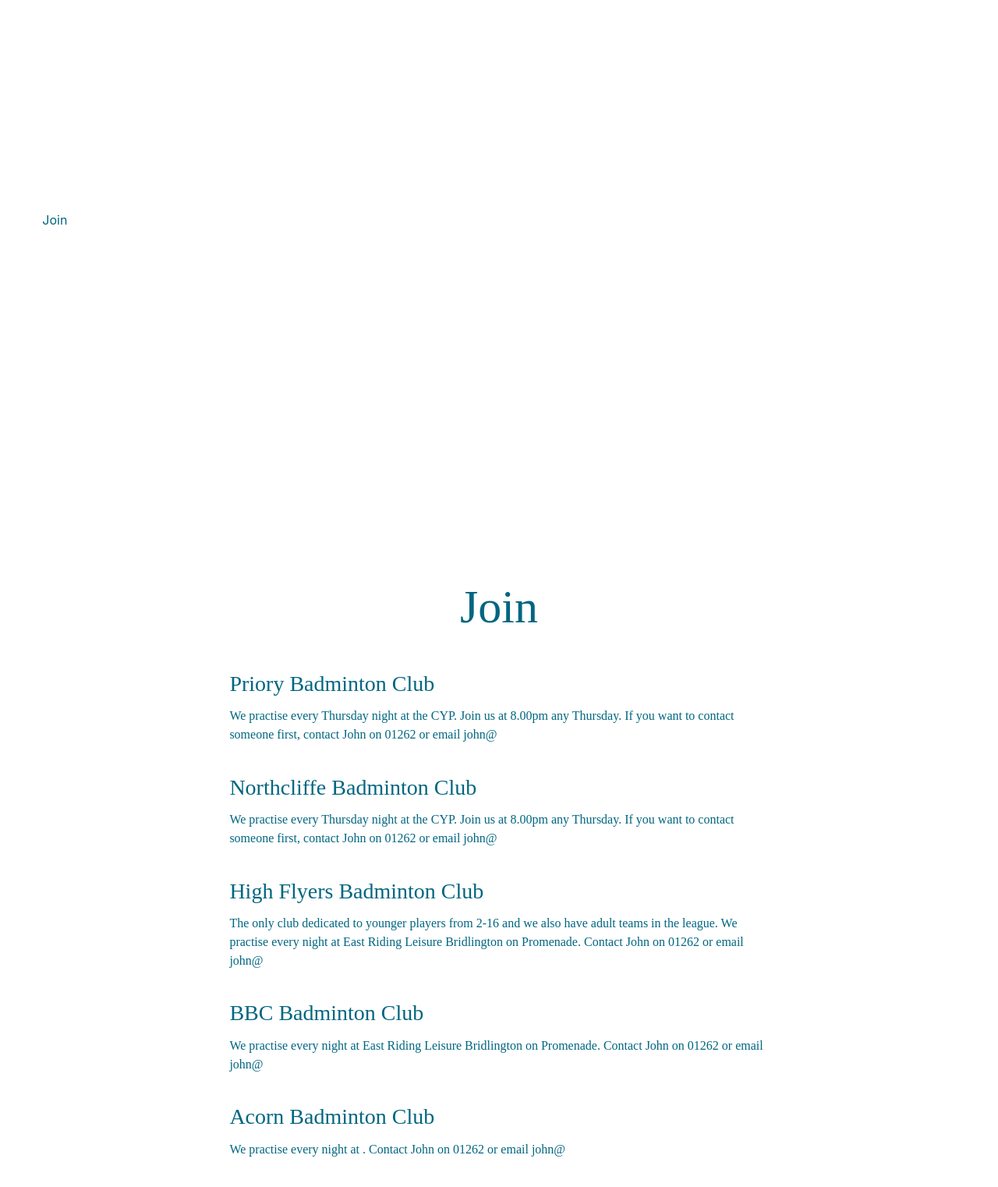
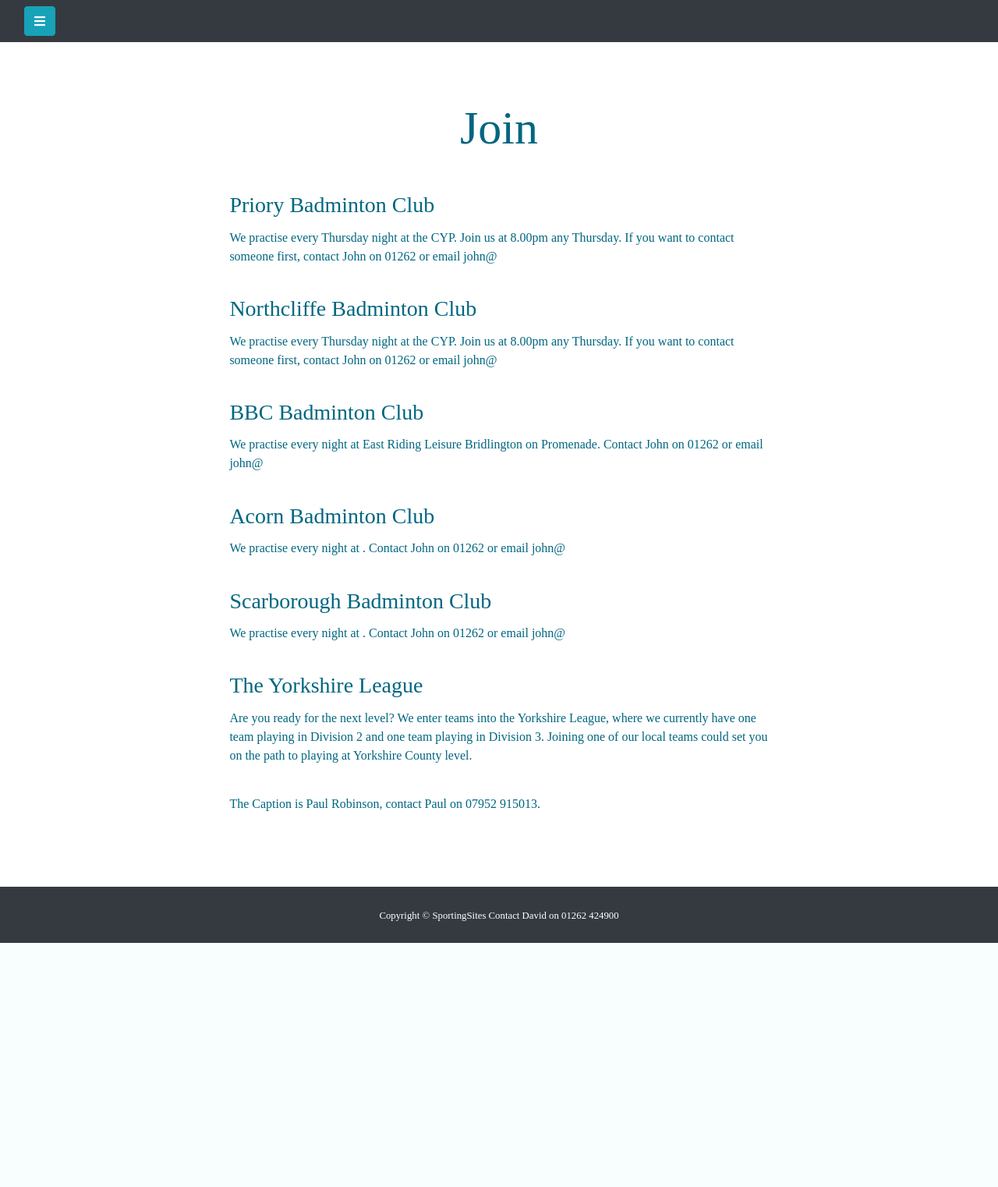
Before and after one commit to Japeaco/Badminton-website, a PHP site: page /join.php in a window 1280 px wide. Shown: the top 1522 px of the page at 78% size. After the commit the page ends 1209 px from the top, so only its background shows below. Run offline with PHP 8.4, Linux system fonts and the light colour scheme; some libraries are stand-ins or nearby versions.

Commit message:
Update join.php

```diff
--- a/join.php
+++ b/join.php
@@ -1,68 +1,40 @@
 <!DOCTYPE html>
 <html>
 <head>
-	<title>Badminton Home</title>
+	<title>Join</title>
 	<meta charset="utf-8">
 	<meta name="viewport" content="width=device-width, initial-scale=1">
 	<link rel="stylesheet" href="badmintonStyle.css">
 	<link rel="stylesheet" href="https://maxcdn.bootstrapcdn.com/bootstrap/4.3.1/css/bootstrap.min.css">
 	<link rel="stylesheet" href="https://use.fontawesome.com/releases/v5.8.2/css/all.css" integrity="sha384-oS3vJWv+0UjzBfQzYUhtDYW+Pj2yciDJxpsK1OYPAYjqT085Qq/1cq5FLXAZQ7Ay" crossorigin="anonymous">
 	<script src="https://ajax.googleapis.com/ajax/libs/jquery/3.3.1/jquery.min.js"></script>
-	<script src="badmintonJS.js"></script>
+	<script src="javascript.js" defer="true"></script>
 	<script src="https://cdnjs.cloudflare.com/ajax/libs/popper.js/1.14.7/umd/popper.min.js"></script>
 	<script src="https://maxcdn.bootstrapcdn.com/bootstrap/4.3.1/js/bootstrap.min.js"></script>
+	<style>
+    #joinItem {
+        color:#006680;
+    }
+    </style>
 </head>
 <body>
 
+<div class="wrapper">
+
 <!-- side navigation -->
-<nav class="nav">
-  <!-- Links -->
-  <ul class="navbar-nav">
-    <li class="nav-item">
-      <a class="nav-link" id="topList" href="home.php">Bridlington and District Badminton association</a>
-    </li>
-    <li class="nav-item">
-      <a class="nav-link" href="home.php">Home</a>
-    </li>
-    <li class="nav-item">
-      <a class="nav-link" href="join.php" style="color:#006680">Join</a>
-    </li>
-	<button class="navbar-toggler" type="button" data-toggle="collapse" data-target="#navbarToggleExternalContent">
-	  Current League Tables
-	</button>
-	<div class="collapse" id="navbarToggleExternalContent">
-      <ul class="navbar-nav">
-        <li class="nav-item">
-          <a id="sideCollapsed" class="nav-link" href="levelDoubles.php">Level Doubles</a>
-        </li>
-        <li class="nav-item">
-          <a id="sideCollapsed" class="nav-link" href="mixedFours.php">Mixed Fours</a>
-        </li>
-      </ul>
+<nav class="nav bg-dark" id="sidebar">
+    <div class="sideNavigationBar" id="sideNavigationBar"></div>
+</nav>
+
+<div class="collapseButton">
+ <nav class="navbar navbar-expand-sm bg-dark navbar-dark sticky-top">
+    <div class="container-fluid">
+        <button type="button" id="sidebarCollapse" class="btn btn-info">
+            <i class="fa fa-bars"></i>
+        </button>
     </div>
-	<li class="nav-item">
-      <a class="nav-link" href="previousLeagueTables.php">Previous League Tables</a>
-    </li>
-	<li class="nav-item">
-      <a class="nav-link" href="matches.php">Matches</a>
-    </li>
-	<li class="nav-item">
-      <a class="nav-link" href="leagueRules.php">League Rules</a>
-    </li>
-	<li class="nav-item">
-      <a class="nav-link" href="scoresheets.php">Score Sheets</a>
-    </li>
-	<li class="nav-item">
-      <a class="nav-link" href="tournamentData.php">Tournament Dates</a>
-    </li>
-	<li class="nav-item">
-      <a class="nav-link" href="racketServices.php">Racket Stringing Services</a>
-    </li>
-	<li class="nav-item">
-      <a class="nav-link" href="events.php">Events</a>
-    </li>
-  </ul>
 </nav>
+</div>
 
 <div class="main">
 
@@ -76,10 +48,6 @@
 <h3>Northcliffe Badminton Club</h3>
 <p>We practise every Thursday night at the CYP. Join us at 8.00pm any Thursday. If you want to contact someone first, contact John on 01262 or email john@</p>
 
-<h3>High Flyers Badminton Club</h3>
-<p>The only club dedicated to younger players from 2-16 and we also have adult teams in the league.
- We practise every night at East Riding Leisure Bridlington on Promenade. Contact John on 01262 or email john@</p>
-
 <h3>BBC Badminton Club</h3>
 <p>We practise every night at East Riding Leisure Bridlington on Promenade. Contact John on 01262 or email john@</p>
 
@@ -89,8 +57,17 @@
 <h3>Scarborough Badminton Club</h3>
 <p>We practise every night at . Contact John on 01262 or email john@</p>
 
+<h3>The Yorkshire League</h3>
+<p>Are you ready for the next level? We enter teams into the Yorkshire League, where we currently have one team playing in Division 2 and one team playing in Division 3. Joining one of our local teams could set you on the path to playing at Yorkshire County level.<p>The Caption is Paul Robinson, contact Paul on 07952 915013.</p>
+
 </div>
 
+
+
+
+<div class="bottomFooter" id="bottomFooter"></div>
+
+</div>
 </div>
 
 </body>
```
